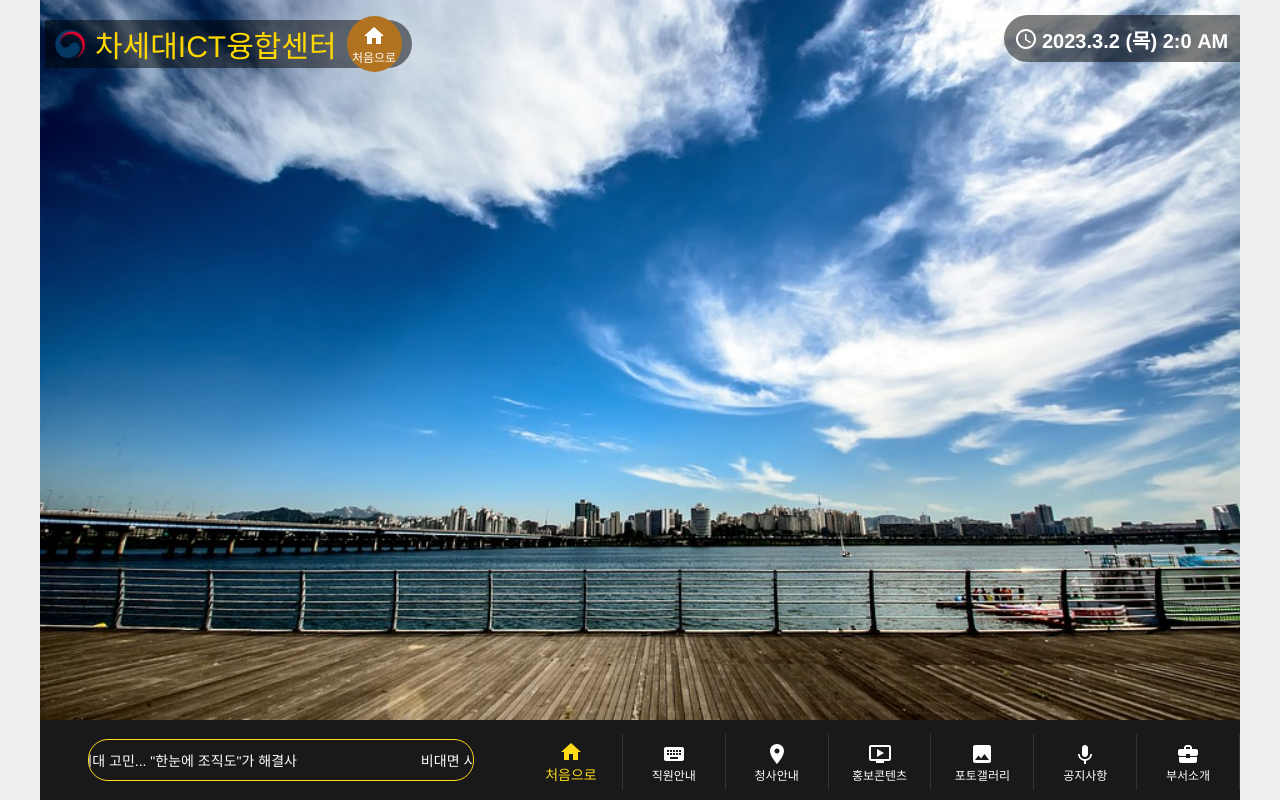
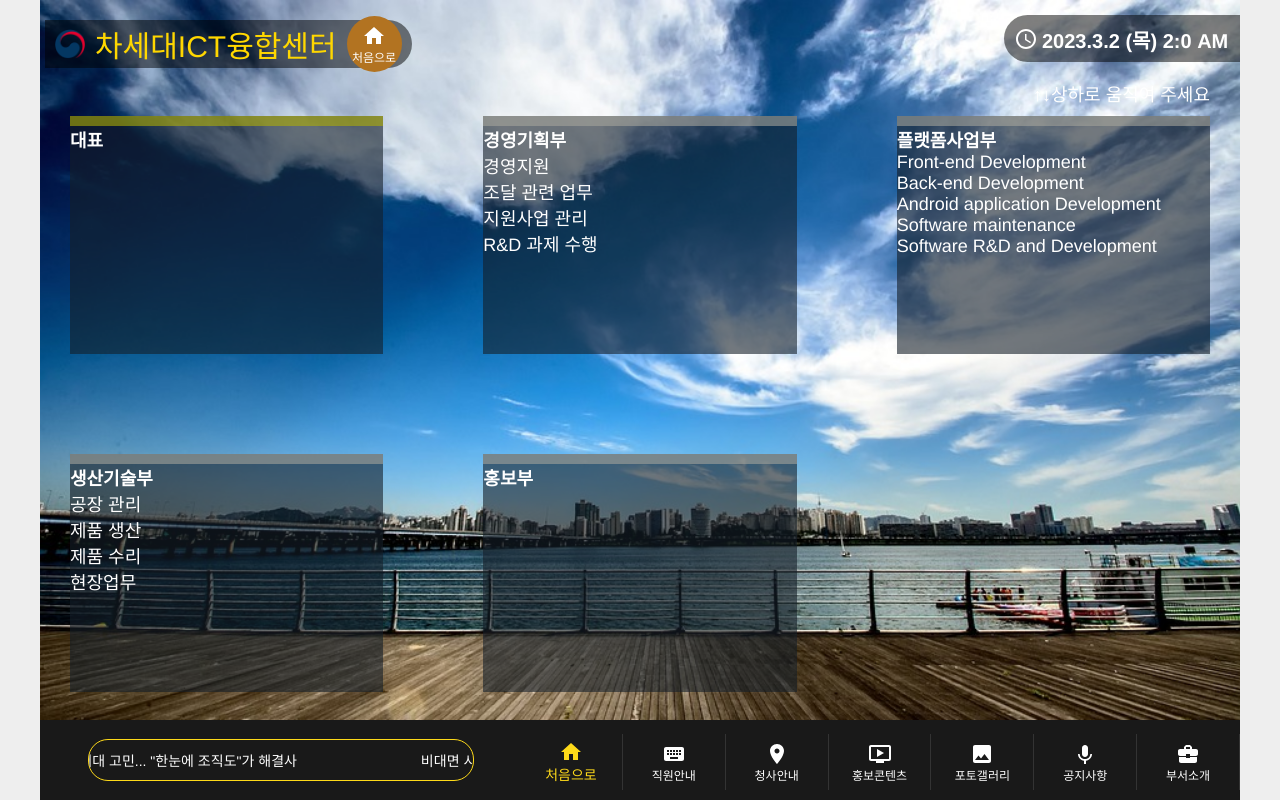
Before and after one commit to ChoiTobin/test, a React (Create React App) app: page /TeamInfo in a window 1280 px wide. Built offline with nearby package versions, Linux system fonts and the light colour scheme; a web font is replaced by a local one.

Commit message:
video ing

```diff
--- a/src/components/Layout/Footer.js
+++ b/src/components/Layout/Footer.js
@@ -64,7 +64,7 @@
 
                 <BottomNavigationAction sx={{ color: "white",borderRight:"1px solid rgb(30,30,30)" }} label="홍보콘텐츠" icon={<OndemandVideoIcon sx={{ color: value === 3 ? "gold" : "white" }} />} />
 
-                <BottomNavigationAction  sx={{ color: "white",borderRight:"1px solid rgb(30,30,30)" }} label="포토갤러리" icon={<InsertPhotoIcon sx={{ color: value === 4 ? "gold" : "white" }} />} />
+                <BottomNavigationAction onClick={()=>{navigate('/Gallery')}}  sx={{ color: "white",borderRight:"1px solid rgb(30,30,30)" }} label="포토갤러리" icon={<InsertPhotoIcon sx={{ color: value === 4 ? "gold" : "white" }} />} />
 
                 <BottomNavigationAction  onClick={()=>{navigate('/Notice')}} sx={{ color: "white",borderRight:"1px solid rgb(30,30,30)" }} label="공지사항" icon={<KeyboardVoiceIcon sx={{ color: value === 5 ? "gold" : "white" }} />} />
 
--- /dev/null
+++ b/src/pages/Gallery.js
@@ -0,0 +1,70 @@
+import React,{useState} from "react";
+import Header from "../components/Layout/Header";
+import "../../src/shared/styled/gallery.css"
+import img1 from "../image/HOME.png";
+import img2 from "../image/HOME2.png";
+import img3 from "../image/HOME3.png";
+import img4 from "../image/HOME4.png";
+import img5 from "../image/HOME5.png";
+
+// import Swiper core and required modules
+import { Navigation, Pagination, Scrollbar, A11y } from 'swiper';
+
+import { Swiper, SwiperSlide } from 'swiper/react';
+
+// Import Swiper styles
+import 'swiper/css';
+import 'swiper/css/navigation';
+import 'swiper/css/pagination';
+import 'swiper/css/scrollbar';
+
+
+function Gallery(){
+
+    let PhotoArr = [
+        {img:img1},
+        {img:img2},
+        {img:img3},
+        {img:img4},
+        {img:img5},
+    ]
+
+
+    return(
+        <>
+        <div className='box0' style={{  height: "90vh"} }>
+            <Swiper
+                    // install Swiper modules
+                    modules={[Navigation, Pagination, Scrollbar, A11y]}
+
+                    spaceBetween={30}
+                    //간격
+                    slidesPerView={1}
+                    //보여질 컨텐츠 수
+                    navigation
+                        // 화살표 유무
+                    pagination={{ clickable: true }}
+
+                        //페이지네이션 표시 유무
+                    scrollbar={{ draggable: true }}
+                        //드래그>
+                        >
+
+                {
+                PhotoArr.map((item,i)=> (
+                    <SwiperSlide style={{display:"flex"}}>
+
+                    <div key={i} style={{backgroundImage:`url(${item.img})`,width:"100%",height:"100%",backgroundSize:"cover"}}>
+                    </div>
+                    </SwiperSlide>
+                    ))
+
+            }
+
+            </Swiper>
+        </div>
+        </>
+    )
+}
+
+export default Gallery
--- a/src/pages/TeamInfo.js
+++ b/src/pages/TeamInfo.js
@@ -1,7 +1,16 @@
-import React from "react";
+import React ,{ useRef, useState } from "react";
 import Header from "../components/Layout/Header";
 import "../../src/shared/styled/TeamInfo.css"
-import { useRef,useEffect,useState } from "react";
+
+
+// Import Swiper React components
+import { Swiper, SwiperSlide } from "swiper/react";
+
+// Import Swiper styles
+import "swiper/css";
+
+import "../shared/styled/TeamInfo.css";
+
 
 function TeamInfo() {
 
@@ -12,7 +21,66 @@
 <>
     <Header/>
     <div className='box0' style={{  height: "80vh"} }>
+        <Swiper
+        direction={"vertical"}
+        pagination={{
+        clickable: true,
+        }}
+        className="mySwiper"
+    >
+        <SwiperSlide>
+        <div className="TeamInfoLineFont">
+        ↑↓상하로 움직여 주세요
+        </div>
+        <div class="grid-container">
+            <div class="item1">
+                <div className="TeamInfo-line"></div>
+                <strong>대표</strong>
+            </div>
+            <div class="item2">
+                <div className="TeamInfo-line2"></div>
+                <strong>경영기획부</strong>
+                <div>경영지원</div>
+                <div>조달 관련 업무</div>
+                <div>지원사업 관리</div>
+                <div>R&D 과제 수행</div>
+            </div>
+            <div class="item3">
+                <div className="TeamInfo-line2"></div>
+                <strong>플랫폼사업부</strong>
+                <div>Front-end Development</div>
+                <div>Back-end Development</div>
+                <div>Android application Development</div>
+                <div>Software maintenance</div>
+                <div>Software R&D and Development</div>
+            </div>
+            <div class="item4">
+                <div className="TeamInfo-line2"></div>
+                <strong>생산기술부</strong>
+                <div>공장 관리</div>
+                <div>제품 생산</div>
+                <div>제품 수리</div>
+                <div>현장업무</div>
+            </div>
+            <div class="item5">
+                <div className="TeamInfo-line2"></div>
+                <strong>홍보부</strong>
+            </div>
 
+
+      </div>
+        </SwiperSlide>
+            <SwiperSlide>
+
+            </SwiperSlide>
+            <SwiperSlide>Slide 3</SwiperSlide>
+            <SwiperSlide>Slide 4</SwiperSlide>
+            <SwiperSlide>Slide 5</SwiperSlide>
+            <SwiperSlide>Slide 6</SwiperSlide>
+            <SwiperSlide>Slide 7</SwiperSlide>
+            <SwiperSlide>Slide 8</SwiperSlide>
+            <SwiperSlide>Slide 9</SwiperSlide>
+        </Swiper>
     </div>
 
 </>
--- a/src/shared/Router.js
+++ b/src/shared/Router.js
@@ -5,6 +5,7 @@
 import Locate from '../pages/Locate';
 import TeamInfo from "../pages/TeamInfo"
 import Notice from '../pages/Notice';
+import Gallery from '../pages/Gallery';
 function Router() {
   return (
         <Routes>
@@ -12,7 +13,8 @@
             <Route path='/Locate' element={<Locate/>}/>
             <Route path='/Member' element={<Member/>}/>
             <Route path='/TeamInfo' element={<TeamInfo/>}/>
-            <Route path='/Notice' element={<Notice/>}></Route>
+            <Route path='/Notice' element={<Notice/>}/>
+            <Route path='/gallery' element={<Gallery/>}/>
         </Routes>
     )
 }
--- a/src/shared/styled/TeamInfo.css
+++ b/src/shared/styled/TeamInfo.css
@@ -38,3 +38,73 @@
   height: 5px;
   background-color: gray;
 }
+
+.TeamInfo-container{
+  background-color: red;
+  width: 100%;
+  height: 100%;
+
+}
+.TeamInfoLineFont{
+  width: 95%;
+  margin: 0 auto;
+  color: white;
+  text-align: end;
+  margin-bottom: 10px;
+}
+.grid-container {
+  display: grid;
+  grid-template-columns: 1fr 1fr 1fr;
+  grid-template-rows: 1fr 1fr;
+  grid-gap: 100px;
+  height: 90%;
+  margin-left:30px;
+  margin-right: 30px;
+  color: white;
+
+}
+
+.item1 {
+  grid-column: 1;
+  grid-row: 1;
+  background-color: rgba(20, 30, 40, 0.6);
+
+}
+
+.item2 {
+  grid-column: 2;
+  grid-row: 1;
+  background-color: rgba(20, 30, 40, 0.6);
+}
+
+.item3 {
+  grid-column: 3;
+  grid-row: 1;
+  background-color: rgba(20, 30, 40, 0.6);
+}
+
+.item4 {
+  grid-column: 1;
+  grid-row: 2;
+  background-color: rgba(20, 30, 40, 0.6);
+}
+
+.item5 {
+  grid-column: 2;
+  grid-row: 2;
+  background-color: rgba(20, 30, 40, 0.6);
+}
+
+ .item6 {
+  grid-column: 3;
+  grid-row: 2;
+  background-color: rgba(20, 30, 40, 0.6);
+}
+.TeamInfo-line{
+  background-color: rgb(173, 173, 4,0.6);
+  height: 10px;
+}
+.TeamInfo-line2{
+  background-color: rgba(164, 164, 153, 0.6);
+  height: 10px;
+}
--- /dev/null
+++ b/src/shared/styled/gallery.css
@@ -0,0 +1,29 @@
+#app {
+    height: 100%;
+  }
+  html,
+  body {
+    position: relative;
+    height: 100%;
+  }
+
+  body {
+    background: #eee;
+    font-family: Helvetica Neue, Helvetica, Arial, sans-serif;
+    font-size: 14px;
+    color: #000;
+    margin: 0;
+    padding: 0;
+  }
+
+  .swiper {
+    width: 100%;
+    height: 100%;
+  }
+
+  .swiper-slide {
+
+    font-size: 18px;
+    /* Center slide text vertically */
+
+  }
```
Also changed, not shown: src/pages/Promote.js (added). Lines whose indentation alone changed are shown as unchanged.
